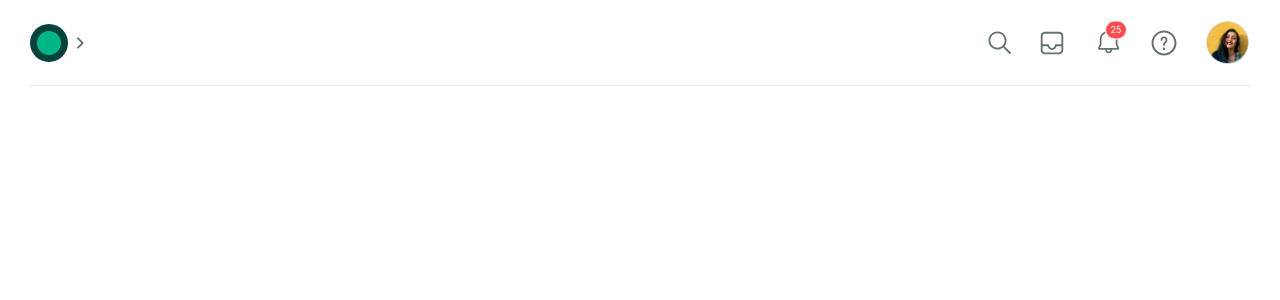
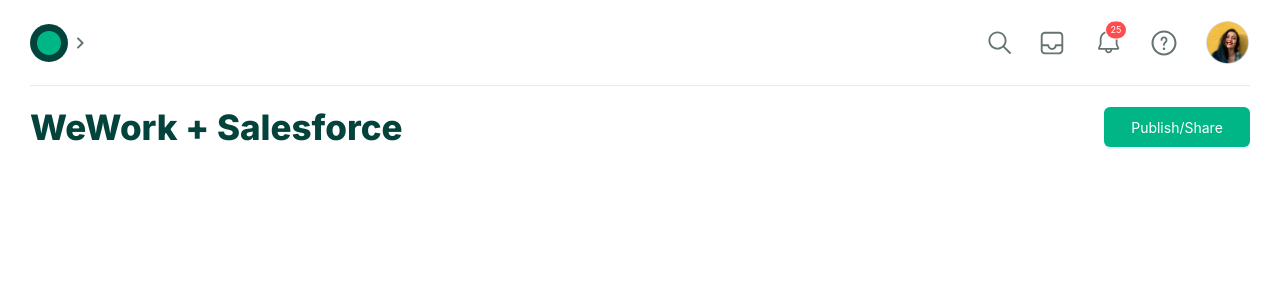
Before and after one commit to vishwa-akshat/dealintent, a Next.js app: page / in a window 1280 px wide. Shown: the top 300 px of the page. Built offline with nearby package versions, Linux system fonts and the light colour scheme.

Commit message:
Added heading for header section

```diff
--- /dev/null
+++ b/src/app/components/Button/index.tsx
@@ -0,0 +1,16 @@
+import React from "react";
+import { Button as AntButton } from "antd";
+
+import "./style.scss";
+
+type Props = {
+    children: React.ReactNode;
+};
+
+export default function Button({ children }: Props) {
+    return (
+        <AntButton className="button" type="primary">
+            {children}
+        </AntButton>
+    );
+}
--- /dev/null
+++ b/src/app/components/Button/style.scss
@@ -0,0 +1,5 @@
+.button {
+    background: #00b686;
+    height: 40px;
+    min-width: 146px;
+}
--- /dev/null
+++ b/src/app/components/Header/index.tsx
@@ -0,0 +1,18 @@
+import React from "react";
+
+import Button from "@/app/components/Button";
+
+import "./style.scss";
+
+type Props = {};
+
+export default function Header({}: Props) {
+    return (
+        <section className="header-wrapper">
+            <div className="heading-wrapper">
+                <p className="heading">WeWork + Salesforce</p>
+                <Button>Publish/Share</Button>
+            </div>
+        </section>
+    );
+}
--- /dev/null
+++ b/src/app/components/Header/style.scss
@@ -0,0 +1,14 @@
+.header-wrapper {
+    padding: 20px 0;
+    .heading-wrapper {
+        display: flex;
+        justify-content: space-between;
+        align-items: center;
+
+        .heading {
+            font-size: 35px;
+            font-weight: 800;
+            color: #04433b;
+        }
+    }
+}
--- a/src/pages/index.tsx
+++ b/src/pages/index.tsx
@@ -1,6 +1,7 @@
 import Head from "next/head";
 
 import Navbar from "@/app/components/Navbar";
+import Header from "@/app/components/Header";
 import Layout from "@/app/layout";
 
 import "./style.scss";
@@ -13,6 +14,7 @@
             </Head>
             <main className="container">
                 <Navbar />
+                <Header />
             </main>
         </Layout>
     );
```
